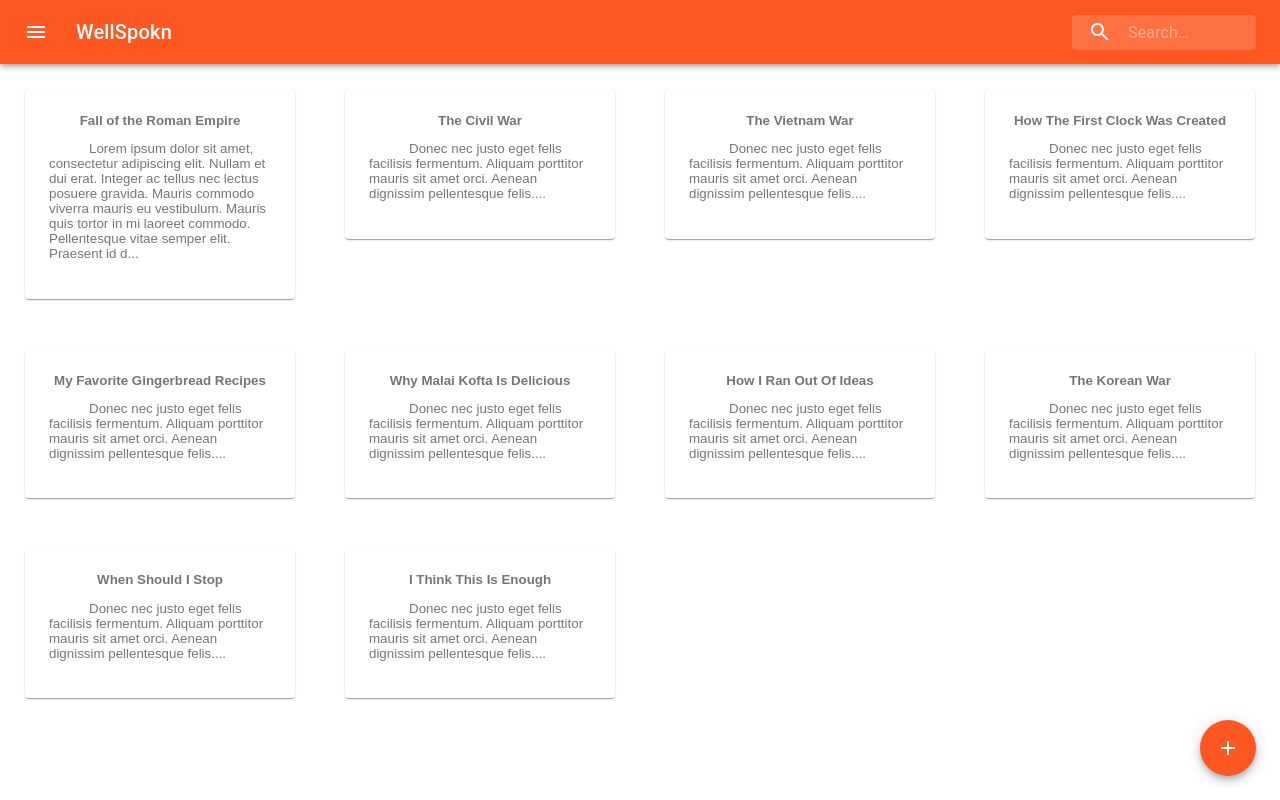
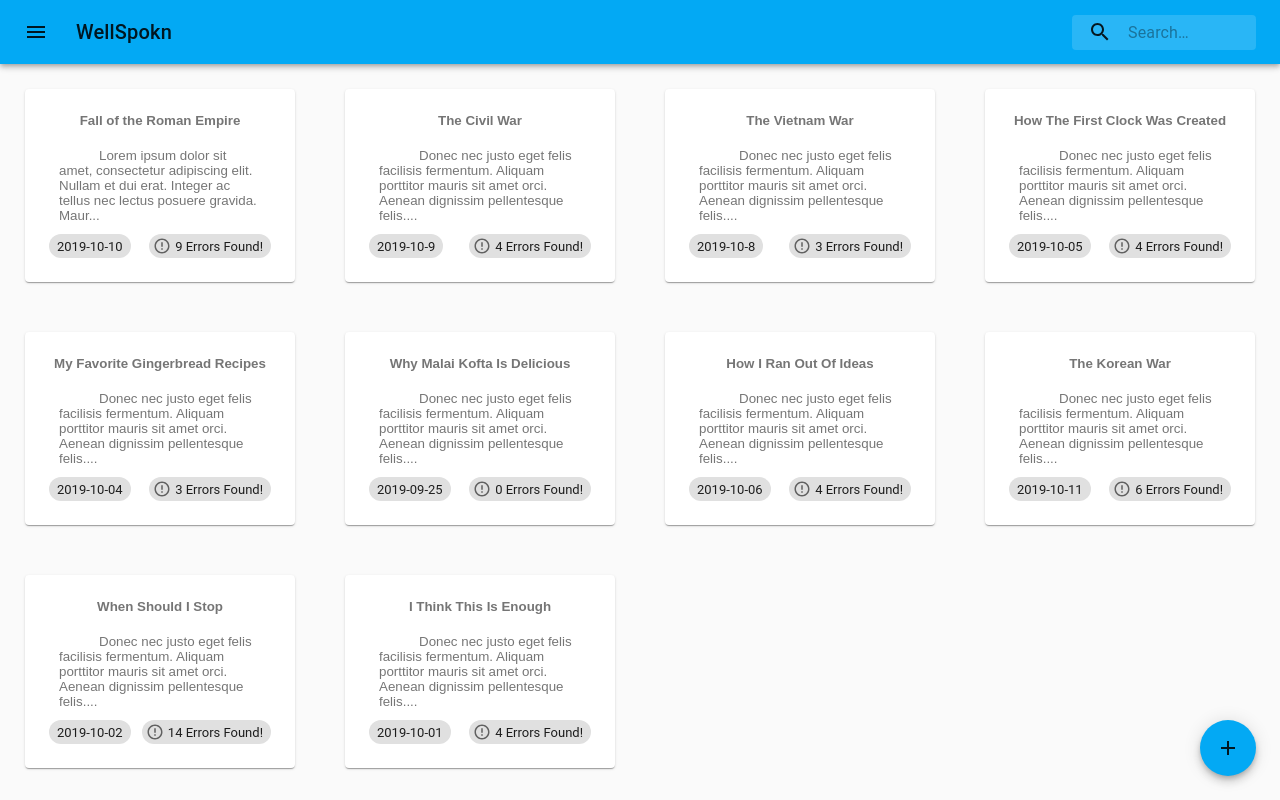
Before and after one commit to connorpawar/WellSpokn, a React (Create React App) app: page / in a window 1280 px wide. Built offline with nearby package versions, Linux system fonts and the light colour scheme.

Commit message:
Added Dark Mode

```diff
--- a/package.json
+++ b/package.json
@@ -8,7 +8,8 @@
     "react": "^16.10.1",
     "react-dom": "^16.10.1",
     "react-router-dom": "^5.1.2",
-    "react-scripts": "3.2.0"
+    "react-scripts": "3.2.0",
+    "react-vis": "^1.11.7"
   },
   "scripts": {
     "start": "react-scripts start",
--- a/src/App.js
+++ b/src/App.js
@@ -1,25 +1,45 @@
-import React from 'react';
+import React,  { useState } from 'react';
 import { BrowserRouter as Router, Route } from 'react-router-dom';
 import HomePage from './components/HomePage';
+import Settings from './Pages/Settings';
 import SpeechPage from './components/SpeechPage'
+import CssBaseline from '@material-ui/core/CssBaseline';
 import { createMuiTheme } from '@material-ui/core/styles';
 import { ThemeProvider } from '@material-ui/styles';
-import deepOrange from '@material-ui/core/colors/deepOrange';
+import lightBlue from '@material-ui/core/colors/lightBlue';
+import red from '@material-ui/core/colors/red';
 
- export default function App(){
+export default function App() {
 
+	const [isThemeLight, setThemeLight] = useState(true);
 
-const theme = createMuiTheme({
+	const Mode = (mode) => {
+		return setThemeLight(mode);
+	}
+
+	const themeLight = createMuiTheme({
 		palette: {
-	  primary: deepOrange,
+			primary: lightBlue,
+			error: red,
+			type: 'light'
 		},
 	});
 
-     return(
+	const themeDark = createMuiTheme({
+		palette: {
+			primary: lightBlue,
+			error: red,
+			type: 'dark'
+		},
+	});
+
+	return (
 		<Router>
 			<div>
-				<ThemeProvider theme={theme}>
+				<ThemeProvider theme={isThemeLight ? themeLight : themeDark}>
+					<CssBaseline />
 					<Route exact path='/' component={HomePage} />
+					<Route exact path='/Settings' render={() => <Settings Mode={Mode} />} />
 					<Route exact path="/speech/:SpeechId" component={SpeechPage} />
 				</ThemeProvider>
 			</div>
--- /dev/null
+++ b/src/Pages/Settings.jsx
@@ -0,0 +1,66 @@
+import React, { useState } from 'react';
+
+import { makeStyles } from '@material-ui/core/styles';
+import Card from '@material-ui/core/Card';
+import CardActions from '@material-ui/core/CardActions';
+import CardContent from '@material-ui/core/CardContent';
+import ButtonBase from '@material-ui/core/ButtonBase';
+import Grid from '@material-ui/core/Grid';
+import NavBar from '.././components/NavBar';
+
+import FormLabel from '@material-ui/core/FormLabel';
+import FormControl from '@material-ui/core/FormControl';
+import FormGroup from '@material-ui/core/FormGroup';
+import FormControlLabel from '@material-ui/core/FormControlLabel';
+import FormHelperText from '@material-ui/core/FormHelperText';
+import Switch from '@material-ui/core/Switch';
+
+const useStyles = makeStyles({
+	card: {
+		minWidth: 275,
+		margin: 30,
+	},
+});
+export default function Settings(props) {
+	const classes = useStyles();
+
+	const searchSpeeches = (searchTerm) => {
+		//will eventually look for word and highlight
+	}
+
+	const [state, setState] = React.useState({
+		dark: false,
+	});
+
+	const handleChange = name => event => {
+		setState({ ...state, [name]: event.target.checked });
+		props.Mode(state.dark);
+	};
+
+	return (
+		<div>
+			<NavBar SearchSpeeches={searchSpeeches} />
+			<div id="cards">
+				<Grid container spacing={2}
+					direction="row"
+					justify="center"
+					alignItems="baseline">
+					<Grid item xs={"auto"}>
+						<Card className={classes.card}>
+							<CardContent>
+								<FormControl component="fieldset">
+									<FormLabel component="legend">Settings</FormLabel>
+										<FormControlLabel
+											control={<Switch checked={state.dark} onChange={handleChange('dark')} value="dark" />}
+											label="Dark Mode"
+										/>
+									<FormHelperText>Everything Needs Dark Mode</FormHelperText>
+								</FormControl>
+							</CardContent>
+						</Card>
+					</Grid>
+				</Grid>
+			</div>
+		</div>
+	);
+}
--- /dev/null
+++ b/src/components/BarGraph.jsx
@@ -0,0 +1,35 @@
+// MyBarChart.js
+import React from 'react';
+import {
+	XYPlot,
+	XAxis, // Shows the values on x axis
+	YAxis, // Shows the values on y axis
+	VerticalBarSeries,
+	LabelSeries
+} from 'react-vis';
+
+export default function BarGraph(props) {
+	const data = props.data;
+	const chartWidth = 280;
+	const chartHeight = 300;
+	const chartDomain = [0, 25];
+
+	return (
+			<XYPlot
+				margin={40, 0, 0, 70}
+				xType="ordinal"
+				width={chartWidth}
+				height={chartHeight}
+				yDomain={chartDomain}>
+				<XAxis tickLabelAngle={-45} />
+				<YAxis />
+				<VerticalBarSeries data={data}/>
+				<LabelSeries
+					data={data.map(obj => {
+						return { ...obj, label: obj.y.toString() }
+					})}
+					labelAnchorX="middle"
+				/>
+			</XYPlot>
+	);
+}
--- a/src/components/HomePage.jsx
+++ b/src/components/HomePage.jsx
@@ -9,12 +9,16 @@ import Grid from '@material-ui/core/Grid';
 import NavBar from './NavBar';
 import NewSpeech from './NewSpeech';
 
+import ErrorOutlineIcon from '@material-ui/icons/ErrorOutline';
+import Chip from '@material-ui/core/Chip';
+
 const useStyles = makeStyles(theme => ({
 	root: {
 		flexGrow: 1,
 	},
 	cards: {
 		height: '89vh',
+		color: theme.palette.secondary,
 	},
 	paper: {
 		textAlign: 'center',
@@ -22,7 +26,21 @@ const useStyles = makeStyles(theme => ({
 		margin: '25px'
 	},
 	p: {
-		textIndent: '40px'
+		textIndent: '40px',
+		marginTop: '20px',
+		marginRight: '10px',
+		marginLeft: '10px',
+		marginBottom: '35px',
+	},
+	date: {
+		position: 'absolute',
+		bottom: theme.spacing(2),
+		left: theme.spacing(2),
+	},
+	error: {
+		position: 'absolute',
+		bottom: theme.spacing(2),
+		right: theme.spacing(2),
 	},
 	ButtonBase: {
 		width: '100%',
@@ -36,22 +54,23 @@ const useStyles = makeStyles(theme => ({
 }));
 
 export default function HomePage() {
-	const createData = (id, name, content) => {
-		return { id, name, content };
+	const createData = (id, name, content, date, errorCount) => {
+		return { id, name, content, date, errorCount };
 	}
 
 	const speeches = [
 		createData(0, 'Fall of the Roman Empire', 'Lorem ipsum dolor sit amet, consectetur adipiscing elit. Nullam et dui erat. Integer ac tellus nec lectus posuere gravida. Mauris commodo viverra mauris eu vestibulum. Mauris quis tortor in mi laoreet commodo. Pellentesque vitae semper elit. Praesent id dolor vestibulum leo consequat ullamcorper. Nullam vitae odio a purus convallis consectetur vitae tincidunt massa. Aliquam molestie ex lorem, eget sollicitudin leo egestas a. Vestibulum elit arcu, semper eu fermentum quis, rutrum aliquam elit. Mauris aliquam tellus vitae lobortis faucibus. Nam vel mauris libero. Nulla at augue nec dui dictum tempor. Quisque finibus malesuada velit, non feugiat magna blandit id. Praesent condimentum eleifend arcu porta cursus. Suspendisse finibus, tellus vitae bibendum auctor, tellus nunc rhoncus purus, vitae interdum leo lectus nec massa.' +
-		'Sed pharetra erat vitae turpis blandit scelerisque pretium non est. Nunc sollicitudin placerat lacus. Fusce vel arcu accumsan, pharetra ante quis, laoreet dui. Quisque faucibus consectetur risus, sit amet maximus elit venenatis in. Etiam in purus sed nunc pellentesque tincidunt sed vel enim. Proin tristique neque nec orci gravida, in varius odio dapibus. Aenean lacinia risus est, id laoreet lorem feugiat eu. Integer sodales dapibus sodales. Vivamus sit amet odio ut lectus dictum pharetra eu non nisi. Mauris eget lectus justo. Vestibulum ultrices mauris eget lorem ornare, id facilisis purus cursus.'),
-		createData(1, 'The Civil War', 'Donec nec justo eget felis facilisis fermentum. Aliquam porttitor mauris sit amet orci. Aenean dignissim pellentesque felis.'),
-		createData(2, 'The Vietnam War', 'Donec nec justo eget felis facilisis fermentum. Aliquam porttitor mauris sit amet orci. Aenean dignissim pellentesque felis.'),
-		createData(3, 'How The First Clock Was Created', 'Donec nec justo eget felis facilisis fermentum. Aliquam porttitor mauris sit amet orci. Aenean dignissim pellentesque felis.'),
-		createData(4, 'My Favorite Gingerbread Recipes', 'Donec nec justo eget felis facilisis fermentum. Aliquam porttitor mauris sit amet orci. Aenean dignissim pellentesque felis.'),
-		createData(5, 'Why Malai Kofta Is Delicious', 'Donec nec justo eget felis facilisis fermentum. Aliquam porttitor mauris sit amet orci. Aenean dignissim pellentesque felis.'),
-		createData(6, 'How I Ran Out Of Ideas', 'Donec nec justo eget felis facilisis fermentum. Aliquam porttitor mauris sit amet orci. Aenean dignissim pellentesque felis.'),
-		createData(7, 'The Korean War', 'Donec nec justo eget felis facilisis fermentum. Aliquam porttitor mauris sit amet orci. Aenean dignissim pellentesque felis.'),
-		createData(8, 'When Should I Stop', 'Donec nec justo eget felis facilisis fermentum. Aliquam porttitor mauris sit amet orci. Aenean dignissim pellentesque felis.'),
-		createData(9, 'I Think This Is Enough', 'Donec nec justo eget felis facilisis fermentum. Aliquam porttitor mauris sit amet orci. Aenean dignissim pellentesque felis.'),
+			'Sed pharetra erat vitae turpis blandit scelerisque pretium non est. Nunc sollicitudin placerat lacus. Fusce vel arcu accumsan, pharetra ante quis, laoreet dui. Quisque faucibus consectetur risus, sit amet maximus elit venenatis in. Etiam in purus sed nunc pellentesque tincidunt sed vel enim. Proin tristique neque nec orci gravida, in varius odio dapibus. Aenean lacinia risus est, id laoreet lorem feugiat eu. Integer sodales dapibus sodales. Vivamus sit amet odio ut lectus dictum pharetra eu non nisi. Mauris eget lectus justo. Vestibulum ultrices mauris eget lorem ornare, ' +
+			'id facilisis purus cursus.', '2019-10-10', 9),
+		createData(1, 'The Civil War', 'Donec nec justo eget felis facilisis fermentum. Aliquam porttitor mauris sit amet orci. Aenean dignissim pellentesque felis.', '2019-10-9', 4),
+		createData(2, 'The Vietnam War', 'Donec nec justo eget felis facilisis fermentum. Aliquam porttitor mauris sit amet orci. Aenean dignissim pellentesque felis.', '2019-10-8', 3),
+		createData(3, 'How The First Clock Was Created', 'Donec nec justo eget felis facilisis fermentum. Aliquam porttitor mauris sit amet orci. Aenean dignissim pellentesque felis.', '2019-10-05', 4),
+		createData(4, 'My Favorite Gingerbread Recipes', 'Donec nec justo eget felis facilisis fermentum. Aliquam porttitor mauris sit amet orci. Aenean dignissim pellentesque felis.', '2019-10-04', 3),
+		createData(5, 'Why Malai Kofta Is Delicious', 'Donec nec justo eget felis facilisis fermentum. Aliquam porttitor mauris sit amet orci. Aenean dignissim pellentesque felis.', '2019-09-25', 0),
+		createData(6, 'How I Ran Out Of Ideas', 'Donec nec justo eget felis facilisis fermentum. Aliquam porttitor mauris sit amet orci. Aenean dignissim pellentesque felis.', '2019-10-06', 4),
+		createData(7, 'The Korean War', 'Donec nec justo eget felis facilisis fermentum. Aliquam porttitor mauris sit amet orci. Aenean dignissim pellentesque felis.', '2019-10-11', 6),
+		createData(8, 'When Should I Stop', 'Donec nec justo eget felis facilisis fermentum. Aliquam porttitor mauris sit amet orci. Aenean dignissim pellentesque felis.', '2019-10-02', 14),
+		createData(9, 'I Think This Is Enough', 'Donec nec justo eget felis facilisis fermentum. Aliquam porttitor mauris sit amet orci. Aenean dignissim pellentesque felis.', '2019-10-01', 4),
 	];
 
 	const classes = useStyles();
@@ -88,8 +107,10 @@ export default function HomePage() {
 									<CardActions>
 										<ButtonBase>
 											<CardContent>
-												<b>{speech.name}</b><br />
-												<p className={classes.p} align="left">{speech.content.substring(0, 255) + '...'}</p>
+												<b>{speech.name}</b>
+												<p className={classes.p} align="left">{speech.content.substring(0, 127) + '...'}</p>
+												<Chip className={classes.date} size="small" label={speech.date} />
+												<Chip className={classes.error} size="small" label={speech.errorCount + ' Errors Found!'} icon={<ErrorOutlineIcon />} />
 											</CardContent>
 										</ButtonBase>
 									</CardActions>
--- a/src/components/ListDividers.jsx
+++ b/src/components/ListDividers.jsx
@@ -37,7 +37,7 @@ export default function ListDividers() {
 				</ListItem>
 			</Link>
 			<Divider />
-			<Link style={{ textDecoration: 'none', color: 'inherit' }} to={{ pathname: `/` }}>
+			<Link style={{ textDecoration: 'none', color: 'inherit' }} to={{ pathname: `/Settings` }}>
 				<ListItem button divider>
 					<ListItemAvatar>
 						<Avatar className={classes.avatar}>
--- a/src/components/SpeechPage.jsx
+++ b/src/components/SpeechPage.jsx
@@ -7,12 +7,14 @@ import CardContent from '@material-ui/core/CardContent';
 import ButtonBase from '@material-ui/core/ButtonBase';
 import Grid from '@material-ui/core/Grid';
 import NavBar from './NavBar';
+import BarGraph from './BarGraph';
 
 const useStyles = makeStyles({
 	card: {
 		minWidth: 275,
 		margin: 30,
 	},
+
 });
 export default function SpeechPage(props) {
 	const classes = useStyles();
@@ -20,6 +22,14 @@ export default function SpeechPage(props) {
 	const searchSpeeches = (searchTerm) => {
 		//will eventually look for word and highlight
 	}
+
+	const data = [
+		{ "y": 8, "x": "Tempo" },
+		{ "y": 4, "x": "Grammar" },
+		{ "y": 5, "x": "Filler Words" },
+		{ "y": 10, "x": "Repetition" },
+		{ "y": 5, "x": "Monotone" },
+	];
 
 	return (
 		<div>
@@ -41,16 +51,12 @@ export default function SpeechPage(props) {
 							</CardActions>
 						</Card>
 					</Grid>
-					<Grid item sm={6} xs={"auto"}>
+					<Grid item sm={"auto"} xs={"auto"}>
 						<Card className={classes.card}>
-							<CardActions>
-								<ButtonBase>
-									<CardContent>
-										<b>Metrics Card</b><br />
-										<p className={classes.p} align="left">{props.history.location.state.content}</p>
-									</CardContent>
-								</ButtonBase>
-							</CardActions>
+							<CardContent>
+								<b>Error Metrics</b>
+								<BarGraph data={data} />
+							</CardContent>
 						</Card>
 					</Grid>
 				</Grid>
```
Also changed, not shown: 1 other file (tests, documents, lock files or other folders). Lines whose indentation alone changed are shown as unchanged.
